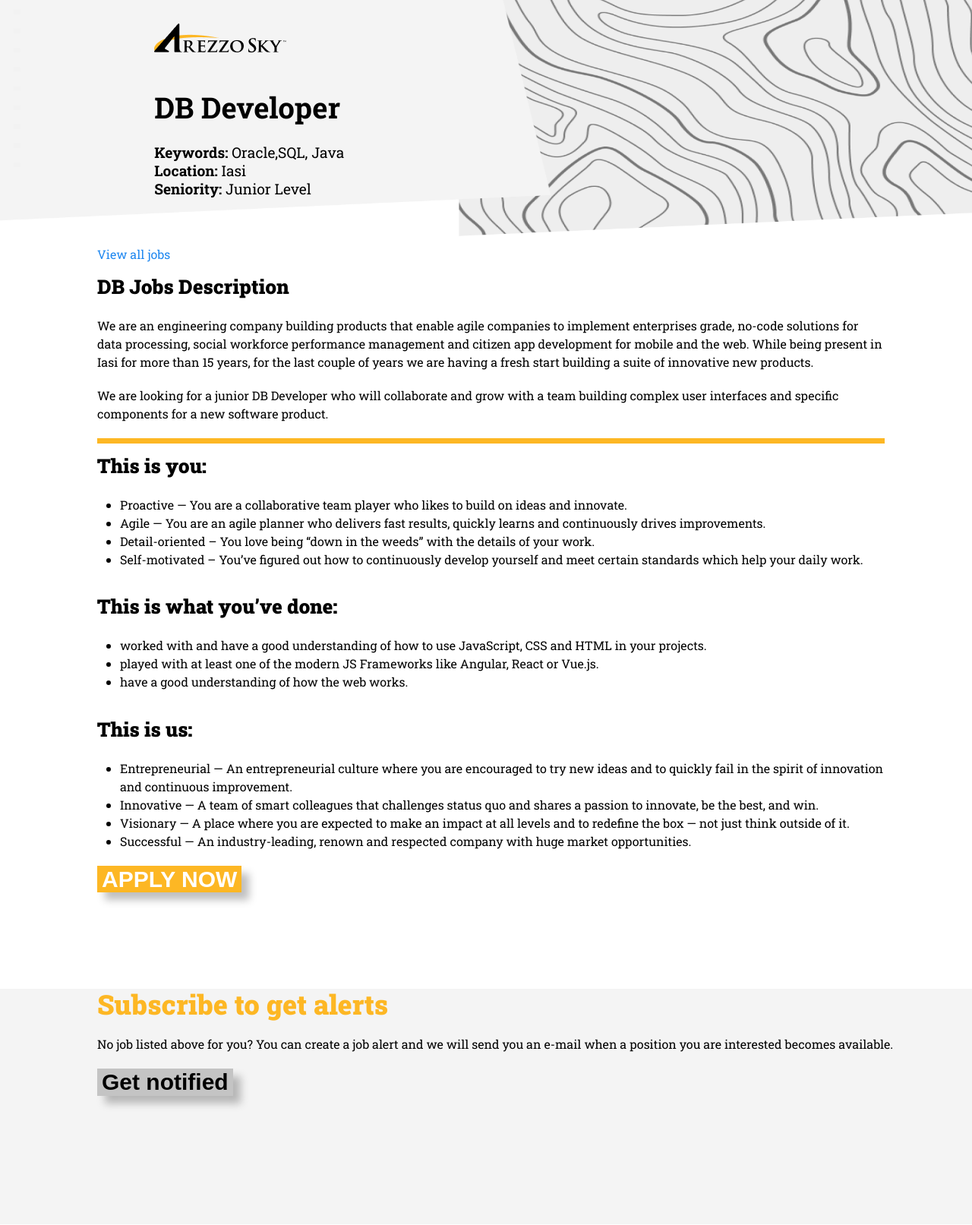
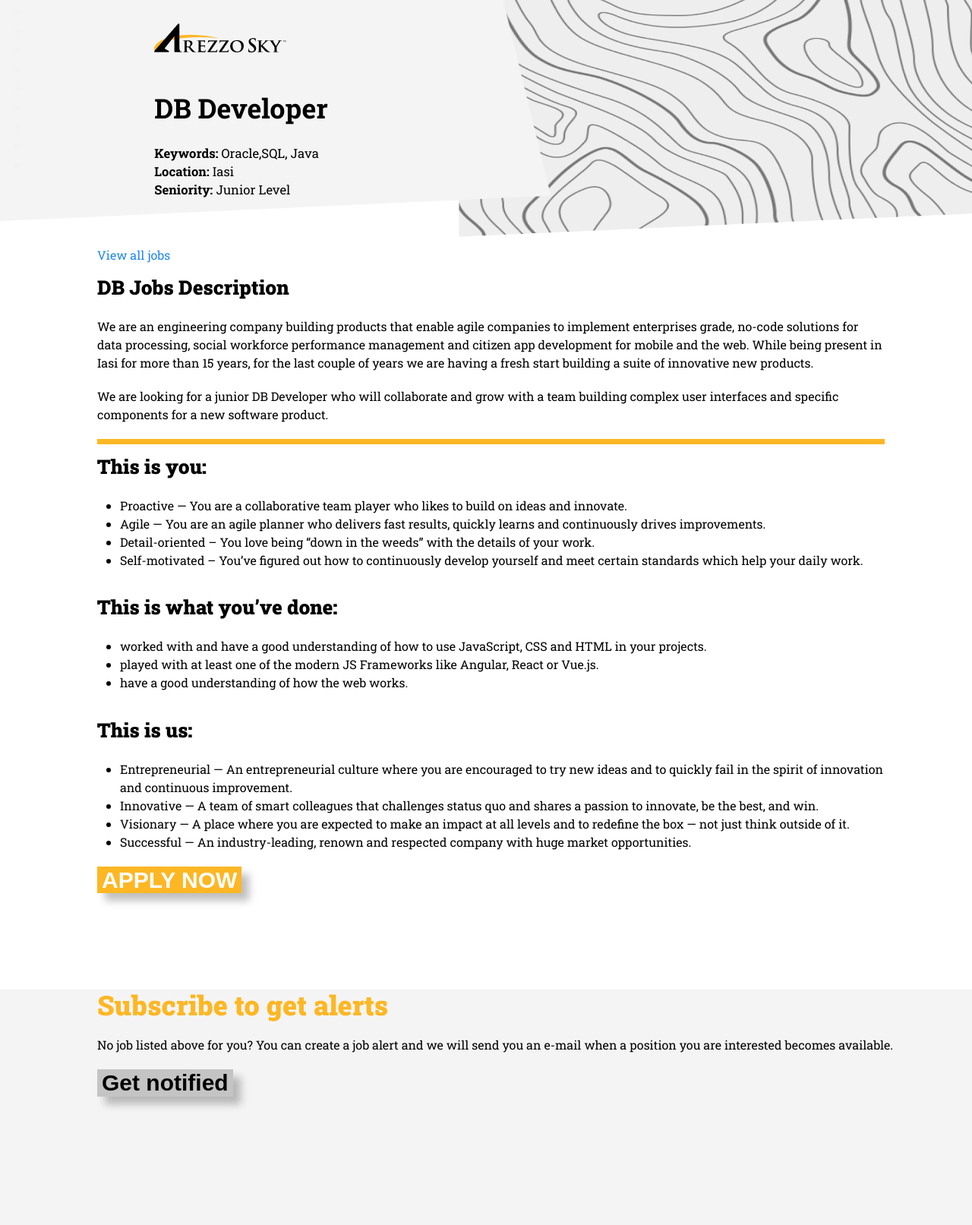
Before and after one commit to dhananjay-fe/dhananjay-fe.github.io, a Jekyll site: the page built from _jobs/database.md, in a window 1280 px wide. Shown: the whole page at 76% size. Built offline with Jekyll 4.4.1, drawn with Linux system fonts in a browser that asks for light colours; nearby versions of some CDN libraries.

Commit message:
Update default.html

```diff
--- a/_layouts/default.html
+++ b/_layouts/default.html
@@ -19,12 +19,12 @@
 
                         <dl id="job-info">
                             <div class="job-title">
-                                <strong style="font-size: 3vw">{{ page.title   }}</strong>
+                                <strong style="font-size: 2.8vw">{{ page.title   }}</strong>
                             </div>
                             <div class="job-pointers">
-                                <p style="font-size: 1.5vw"><b>Keywords:</b> {{ page.Keywords  }}</p>
-                                <p style="font-size: 1.5vw"><b>Location:</b> {{ page.location  }}</p>
-                                <p style="font-size: 1.5vw"><b>Seniority:</b> {{  page.Seniority  }}</p>
+                                <p style="font-size: 1.3vw"><b>Keywords:</b> {{ page.Keywords  }}</p>
+                                <p style="font-size: 1.3vw"><b>Location:</b> {{ page.location  }}</p>
+                                <p style="font-size: 1.3vw"><b>Seniority:</b> {{  page.Seniority  }}</p>
                             </div>
                         </dl>
                     </div>
```
